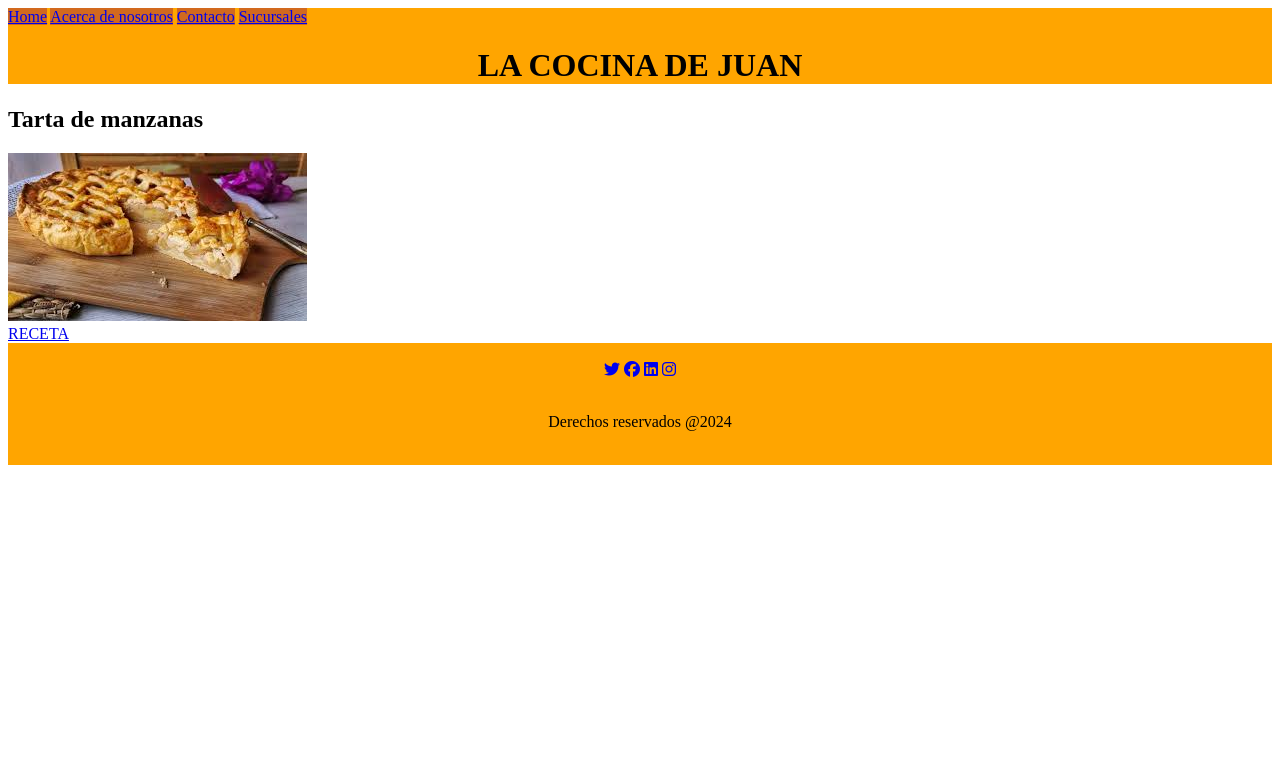
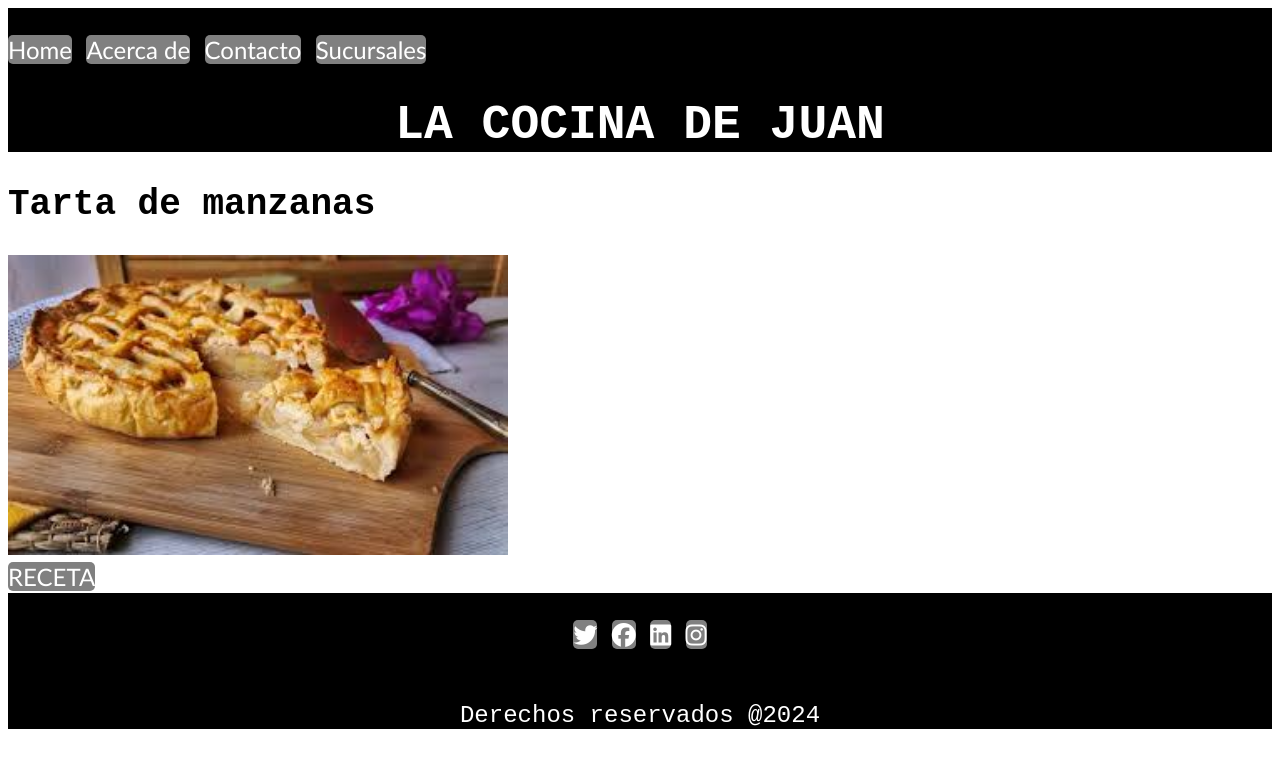
Before and after one commit to MaEmiliaB/Full-stack-frontend---Codo-a-Codo, a plain HTML site: page Actividades/Receta de cocina/home.html in a window 1280 px wide. Drawn offline with Linux system fonts and the light colour scheme.

Commit message:
Actualización

```diff
--- a/Actividades/Receta de cocina/CSS/style.css
+++ b/Actividades/Receta de cocina/CSS/style.css
@@ -0,0 +1,35 @@
+body {
+    font-size: 24px;
+    font-family: 'Courier New', Courier, monospace;
+}
+
+h1 {
+    text-align: center;
+}
+
+header,
+footer {
+    color: white;
+    background-color: black;
+}
+
+img {
+    width: 500px;
+    height: 300px;
+}
+
+footer {
+    text-align: center;
+}
+
+a {
+    color: white;
+    background-color: gray;
+    border-radius: 5px;
+    font-family: 'Gill Sans', 'Gill Sans MT', Calibri, 'Trebuchet MS', sans-serif;
+    text-decoration: none;
+}
+
+a:hover {
+    color: blue
+}
--- a/Actividades/Receta de cocina/home.html
+++ b/Actividades/Receta de cocina/home.html
@@ -6,17 +6,20 @@
     <meta name="viewport" content="width=device-width, initial-scale=1.0">
     <title>Home</title>
     <script src="https://kit.fontawesome.com/e83daef3ff.js" crossorigin="anonymous"></script>
+    <link rel="stylesheet" href="CSS/style.css">
 </head>
 
 <body>
-    <header style="background-color: orange;">
+    <header>
+        <br>
         <nav>
-            <a style="background-color: chocolate;" href="index.html">Home</a>
-            <a style="background-color: chocolate;" href="#">Acerca de nosotros</a>
-            <a style="background-color: chocolate;" href="#">Contacto</a>
-            <a style="background-color: chocolate;" href="#">Sucursales</a>
+
+            <a href="index.html">Home</a>
+            <a href="#">Acerca de</a>
+            <a href="./contact.html">Contacto</a>
+            <a href="#">Sucursales</a>
         </nav>
-        <h1 style="text-align: center;">LA COCINA DE JUAN</h1>
+        <h1>LA COCINA DE JUAN</h1>
 
     </header>
     <h2>Tarta de manzanas</h2>
@@ -24,7 +27,7 @@
     <br>
     <a href="receta.html"> RECETA </a>
 
-    <footer style="background-color: orange; text-align: center;">
+    <footer>
         <br>
         <nav>
             <a href="#"><i class="fa-brands fa-twitter"> </i></a>
@@ -34,7 +37,7 @@
         </nav>
         <br>
         <p>Derechos reservados @2024</p>
-        <br>
+
     </footer>
 </body>
 
```
Also changed, not shown: Actividades/Receta de cocina/contact.html (+5 -4 lines), Actividades/Receta de cocina/receta.html (+7 -6 lines).
